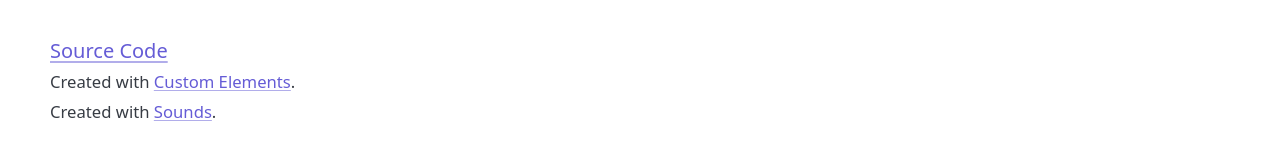
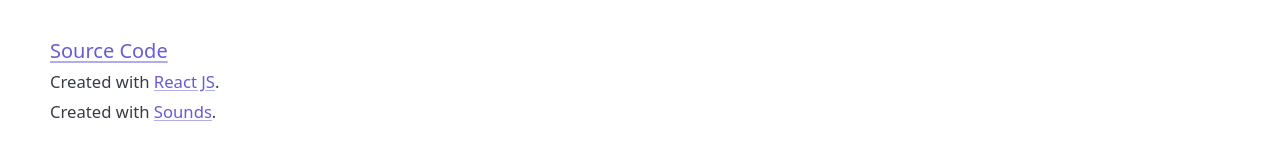
Before and after one commit to jon49/timer, a React (Vite) app in the folder src/react-timer/: page / in a window 1280 px wide. Shown: the part 191-348 px from the top of the page. Built offline with nearby package versions, Linux system fonts and the light colour scheme.

Commit message:
Update footer information.

```diff
--- a/src/react-timer/src/App.tsx
+++ b/src/react-timer/src/App.tsx
@@ -35,9 +35,9 @@ function App() {
       </main>
 
       <footer className="container">
-        <a href="https://github.com/jon49/timer">Source Code</a>
+        <a href="https://github.com/jon49/timer/tree/master/src/react-timer">Source Code</a>
         <br />
-        <small> Created with <a href="https://developer.mozilla.org/en-US/docs/Web/API/Web_components">Custom Elements</a>.</small>
+        <small> Created with <a href="https://react.dev/">React JS</a>.</small>
         <br />
         <small>Created with <a href="https://www.freesoundeffects.com/">Sounds</a>.</small>
       </footer>
```
